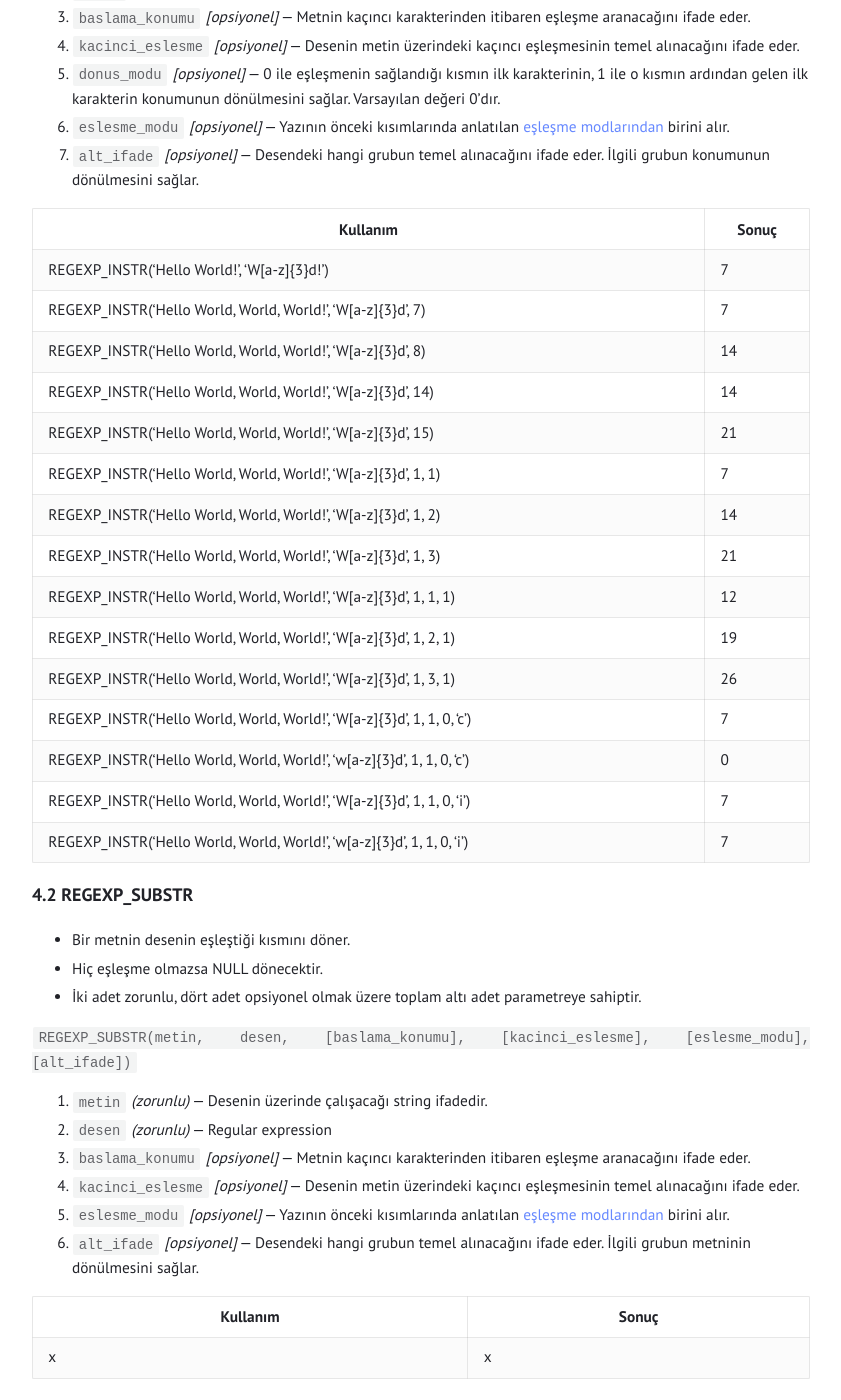
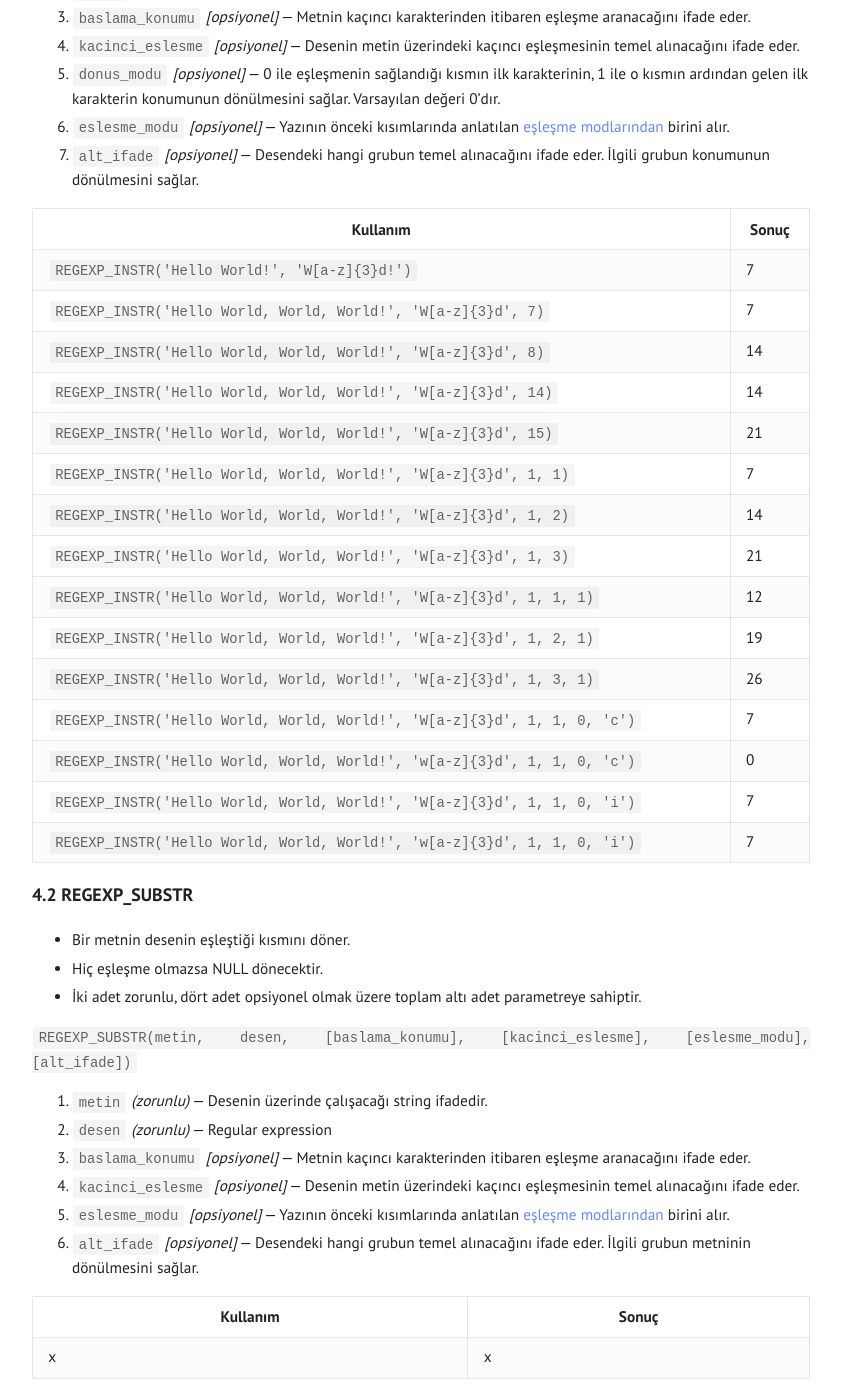
Before and after one commit to tunahanoguz/tunahanoguz.github.io, a Jekyll site: the page built from _posts/2025-05-05-oracle-regular-expressions.md, in a window 1280 px wide and 1400 px high, scrolled down 6492 px. Shown: the whole window, without its empty margins (219-1060 px from the left). Built offline with Jekyll 4.4.1, drawn with Linux system fonts in a browser that asks for light colours.

````diff
--- a/_posts/2025-05-05-oracle-regular-expressions.md
+++ b/_posts/2025-05-05-oracle-regular-expressions.md
@@ -164,23 +164,23 @@ Aşağıdaki tabloda [burada](#desenler-ve-aciklamalari) açıklamaları yer ala
 6. ```eslesme_modu``` *[opsiyonel]* — Yazının önceki kısımlarında anlatılan [eşleşme modlarından](#eslesme-modlari) birini alır.
 7. ```alt_ifade``` *[opsiyonel]* — Desendeki hangi grubun temel alınacağını ifade eder. İlgili grubun konumunun dönülmesini sağlar.
 
-| Kullanım                                                               | Sonuç |
-|------------------------------------------------------------------------|-------|
-| REGEXP_INSTR('Hello World!', 'W[a-z]{3}d!')                            | 7     |
-| REGEXP_INSTR('Hello World, World, World!', 'W[a-z]{3}d', 7)            | 7     |
-| REGEXP_INSTR('Hello World, World, World!', 'W[a-z]{3}d', 8)            | 14    |
-| REGEXP_INSTR('Hello World, World, World!', 'W[a-z]{3}d', 14)           | 14    |
-| REGEXP_INSTR('Hello World, World, World!', 'W[a-z]{3}d', 15)           | 21    |
-| REGEXP_INSTR('Hello World, World, World!', 'W[a-z]{3}d', 1, 1)         | 7     |
-| REGEXP_INSTR('Hello World, World, World!', 'W[a-z]{3}d', 1, 2)         | 14    |
-| REGEXP_INSTR('Hello World, World, World!', 'W[a-z]{3}d', 1, 3)         | 21    |
-| REGEXP_INSTR('Hello World, World, World!', 'W[a-z]{3}d', 1, 1, 1)      | 12    |
-| REGEXP_INSTR('Hello World, World, World!', 'W[a-z]{3}d', 1, 2, 1)      | 19    |
-| REGEXP_INSTR('Hello World, World, World!', 'W[a-z]{3}d', 1, 3, 1)      | 26    |
-| REGEXP_INSTR('Hello World, World, World!', 'W[a-z]{3}d', 1, 1, 0, 'c') | 7     |
-| REGEXP_INSTR('Hello World, World, World!', 'w[a-z]{3}d', 1, 1, 0, 'c') | 0     |
-| REGEXP_INSTR('Hello World, World, World!', 'W[a-z]{3}d', 1, 1, 0, 'i') | 7     |
-| REGEXP_INSTR('Hello World, World, World!', 'w[a-z]{3}d', 1, 1, 0, 'i') | 7     |
+| Kullanım                                                                 | Sonuç |
+|--------------------------------------------------------------------------|-------|
+| `REGEXP_INSTR('Hello World!', 'W[a-z]{3}d!')`                            | 7     |
+| `REGEXP_INSTR('Hello World, World, World!', 'W[a-z]{3}d', 7)`            | 7     |
+| `REGEXP_INSTR('Hello World, World, World!', 'W[a-z]{3}d', 8)`            | 14    |
+| `REGEXP_INSTR('Hello World, World, World!', 'W[a-z]{3}d', 14)`           | 14    |
+| `REGEXP_INSTR('Hello World, World, World!', 'W[a-z]{3}d', 15)`           | 21    |
+| `REGEXP_INSTR('Hello World, World, World!', 'W[a-z]{3}d', 1, 1)`         | 7     |
+| `REGEXP_INSTR('Hello World, World, World!', 'W[a-z]{3}d', 1, 2)`         | 14    |
+| `REGEXP_INSTR('Hello World, World, World!', 'W[a-z]{3}d', 1, 3)`         | 21    |
+| `REGEXP_INSTR('Hello World, World, World!', 'W[a-z]{3}d', 1, 1, 1)`      | 12    |
+| `REGEXP_INSTR('Hello World, World, World!', 'W[a-z]{3}d', 1, 2, 1)`      | 19    |
+| `REGEXP_INSTR('Hello World, World, World!', 'W[a-z]{3}d', 1, 3, 1)`      | 26    |
+| `REGEXP_INSTR('Hello World, World, World!', 'W[a-z]{3}d', 1, 1, 0, 'c')` | 7     |
+| `REGEXP_INSTR('Hello World, World, World!', 'w[a-z]{3}d', 1, 1, 0, 'c')` | 0     |
+| `REGEXP_INSTR('Hello World, World, World!', 'W[a-z]{3}d', 1, 1, 0, 'i')` | 7     |
+| `REGEXP_INSTR('Hello World, World, World!', 'w[a-z]{3}d', 1, 1, 0, 'i')` | 7     |
 
 ### 4.2 REGEXP_SUBSTR {#REGEXP_SUBSTR}
 
````
